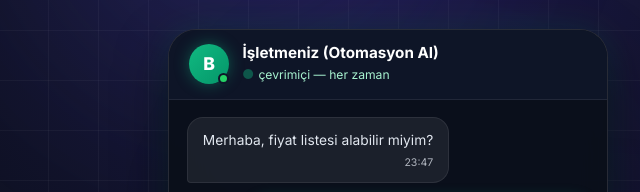
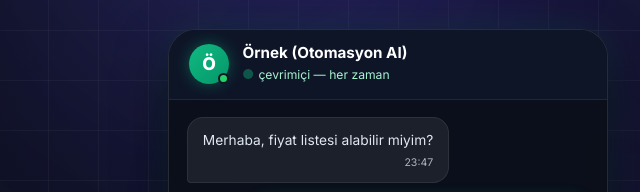
Before and after one commit to devran-mardin/otomasyon-marketi, a plain HTML site: page index.html in a window 1280 px wide. Shown: the part 320-512 px from the top of the page, 252-892 px from the left. Drawn offline with Linux system fonts and the light colour scheme.

Commit message:
Update hero chat widget header title to Örnek (Otomasyon AI)

```diff
--- a/index.html
+++ b/index.html
@@ -12,7 +12,7 @@
   <link href="https://fonts.googleapis.com/css2?family=Inter:wght@300;400;500;600;700;800;900&display=swap"
     rel="stylesheet">
   <link rel="icon" type="image/png" href="assets/logo.png?v=20260825_04">
-  <link rel="stylesheet" href="style.css?v=20260825_19">
+  <link rel="stylesheet" href="style.css?v=20260825_20">
   <!-- ═══════════════ SEO STRUCTURED DATA (JSON-LD) ═══════════════ -->
   <script type="application/ld+json">
   {
@@ -83,11 +83,11 @@
       <div class="hero-chat-widget">
         <div class="chat-header">
           <div class="chat-avatar">
-            <span>B</span>
+            <span>Ö</span>
             <span class="online-indicator"></span>
           </div>
           <div class="chat-header-info">
-            <h4>İşletmeniz (Otomasyon AI)</h4>
+            <h4>Örnek (Otomasyon AI)</h4>
             <p><span class="dot-green">●</span> çevrimiçi — her zaman</p>
           </div>
         </div>
```
